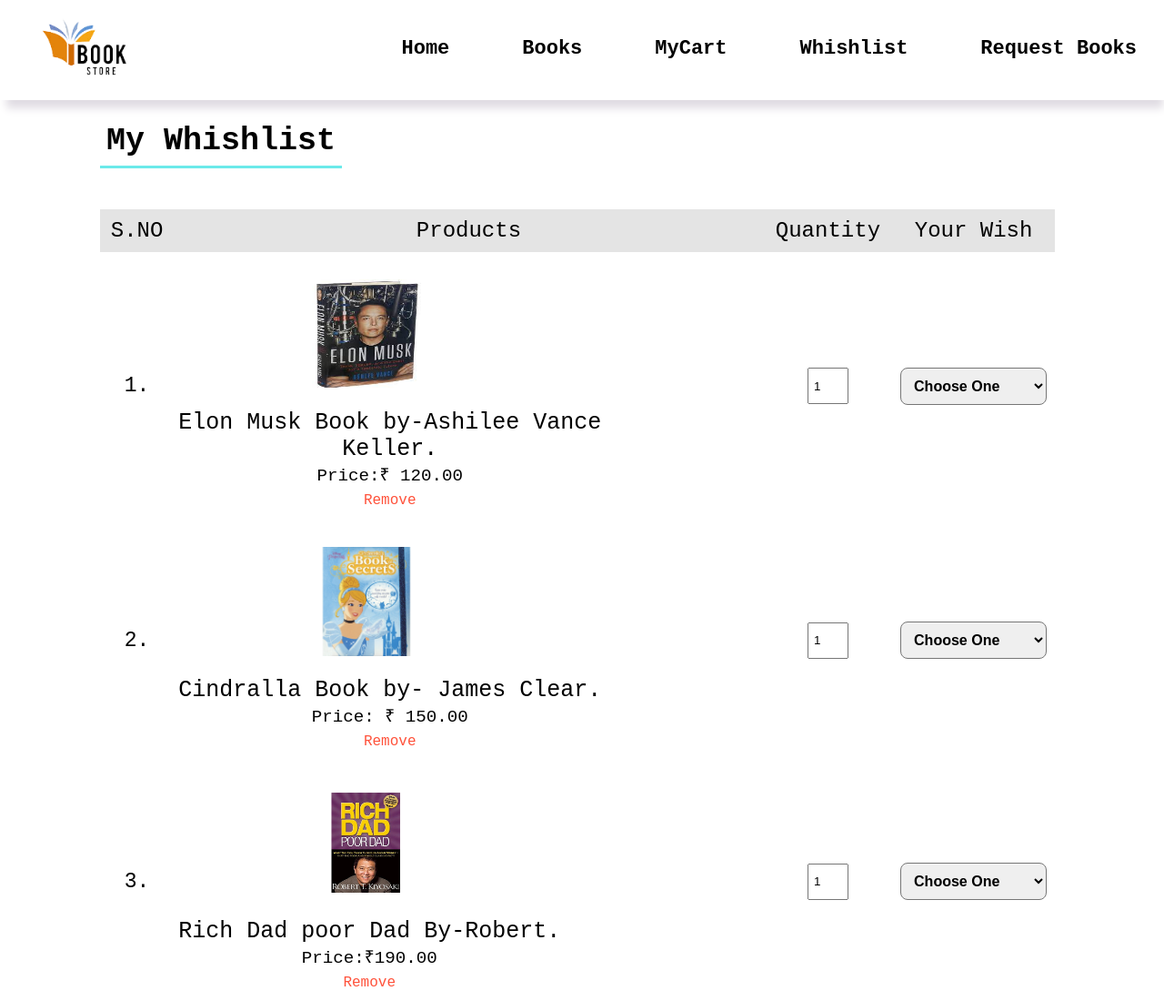
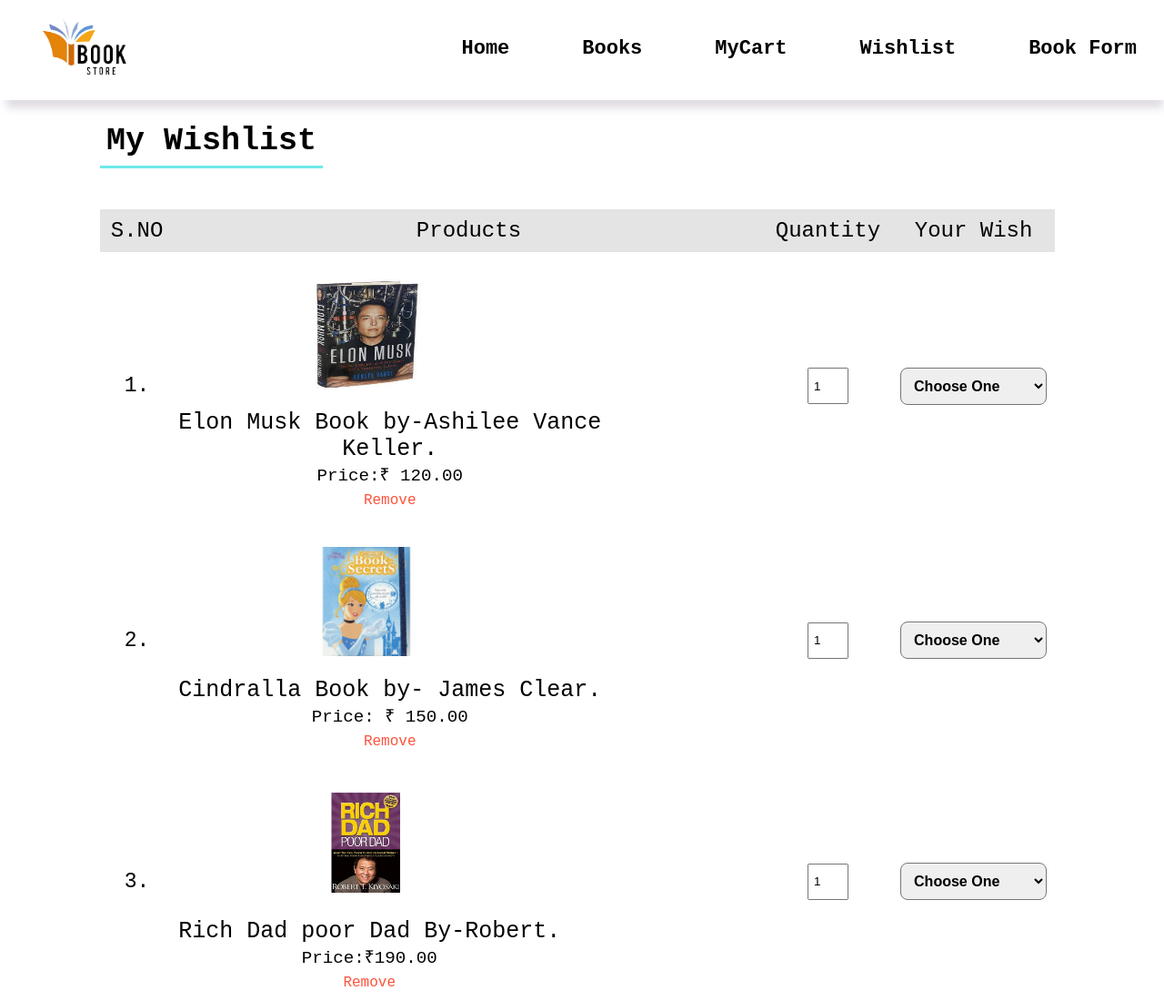
Before and after one commit to fssa-batch3/meganathan.subramanian__web_project, a plain HTML site: page Pages/orders/Wish_list.html in a window 1280 px wide. Shown: the top 1100 px of the page at 91% size. Drawn offline with Linux system fonts and the light colour scheme.

Commit message:
Update Wish_list.html

```diff
--- a/Pages/orders/Wish_list.html
+++ b/Pages/orders/Wish_list.html
@@ -42,10 +42,10 @@
                             <li>MyCart</li>
                         </a>
                         <a href="../../Pages/orders/Wish_list.html">
-                            <li>Whishlist</li>
+                            <li>Wishlist</li>
                         </a>
                         <a href="">
-                            <li>Request Books</li>
+                            <li>Book Form</li>
                         </a>
                     </ul>
                 </div>
@@ -57,7 +57,7 @@
     <!--Cart items deatails------- -->
 
     <div class="orders orders_list">
-        <h1>My Whishlist</h1>
+        <h1>My Wishlist</h1>
         <table aria-label="Create a Heading">
             <tr>
                 <th>S.NO</th>
```
